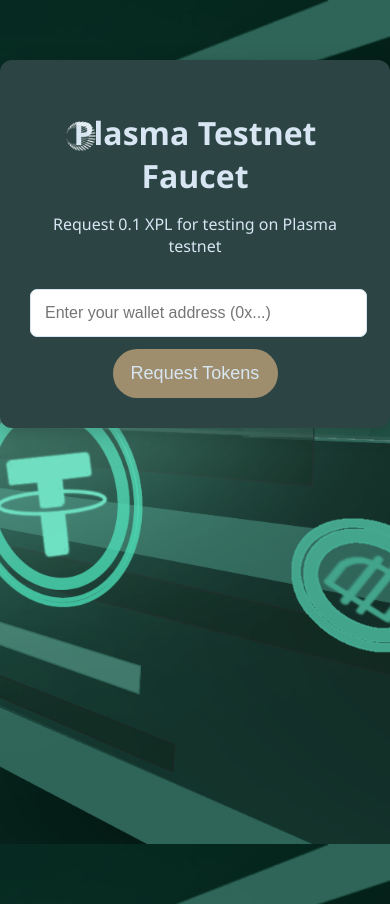
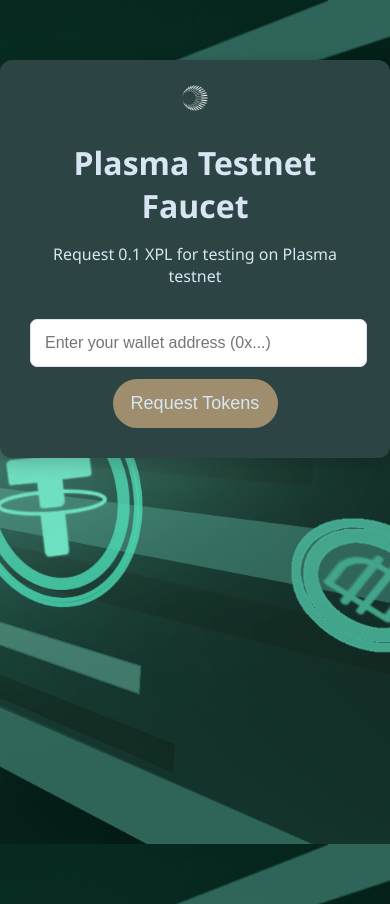
Before and after one commit to Cosilus/Plasma-faucet, a website: page public/index.html in a window 390 px wide. Drawn offline with Linux system fonts and the light colour scheme.

Commit message:
index.html

```diff
--- a/public/index.html
+++ b/public/index.html
@@ -103,6 +103,20 @@
             color: #721c24;
             border: 1px solid #f5c6cb;
         }
+        @media (max-width: 600px) {
+            .logo {
+                top: 20px;
+                left: 50%;
+                transform: translateX(-50%);
+                width: 36px;
+                height: 36px;
+            }
+
+            .container {
+                padding-top: 60px;
+            }
+        }
+
     </style>
 </head>
 
```
